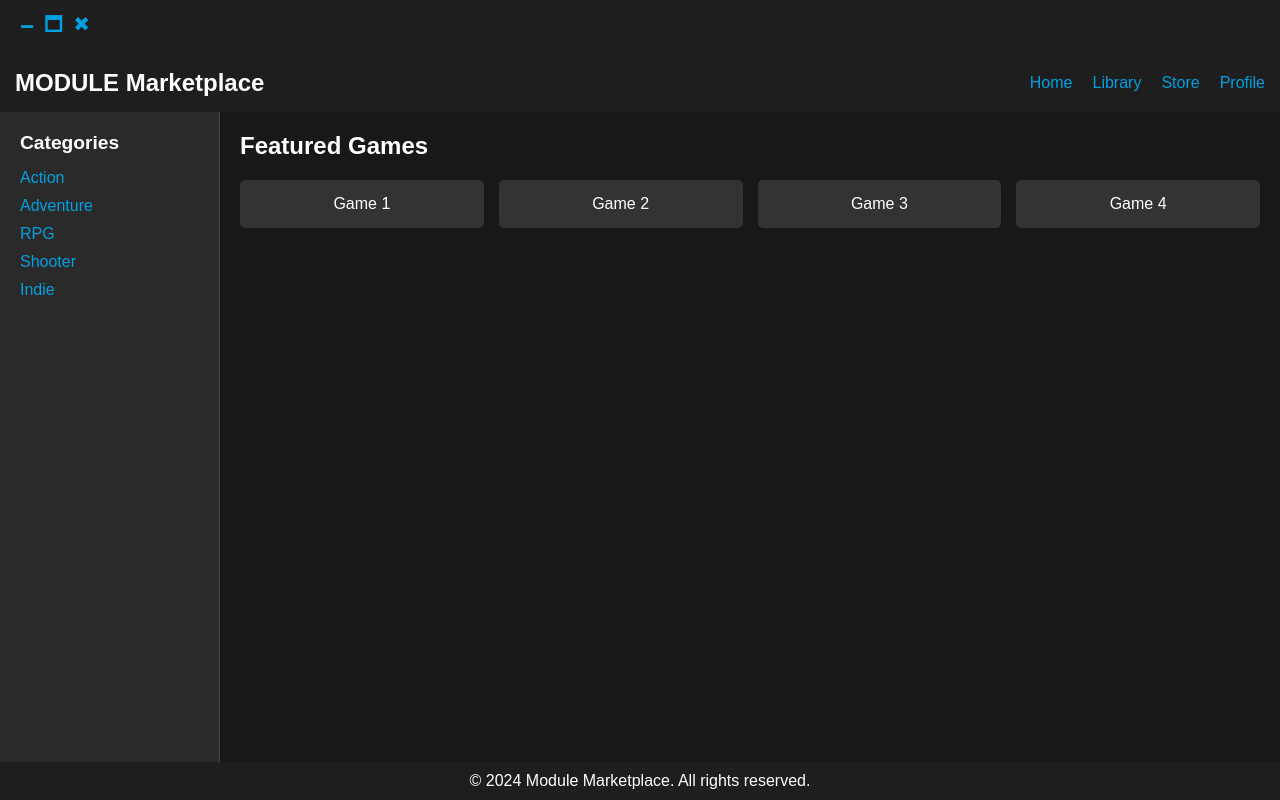
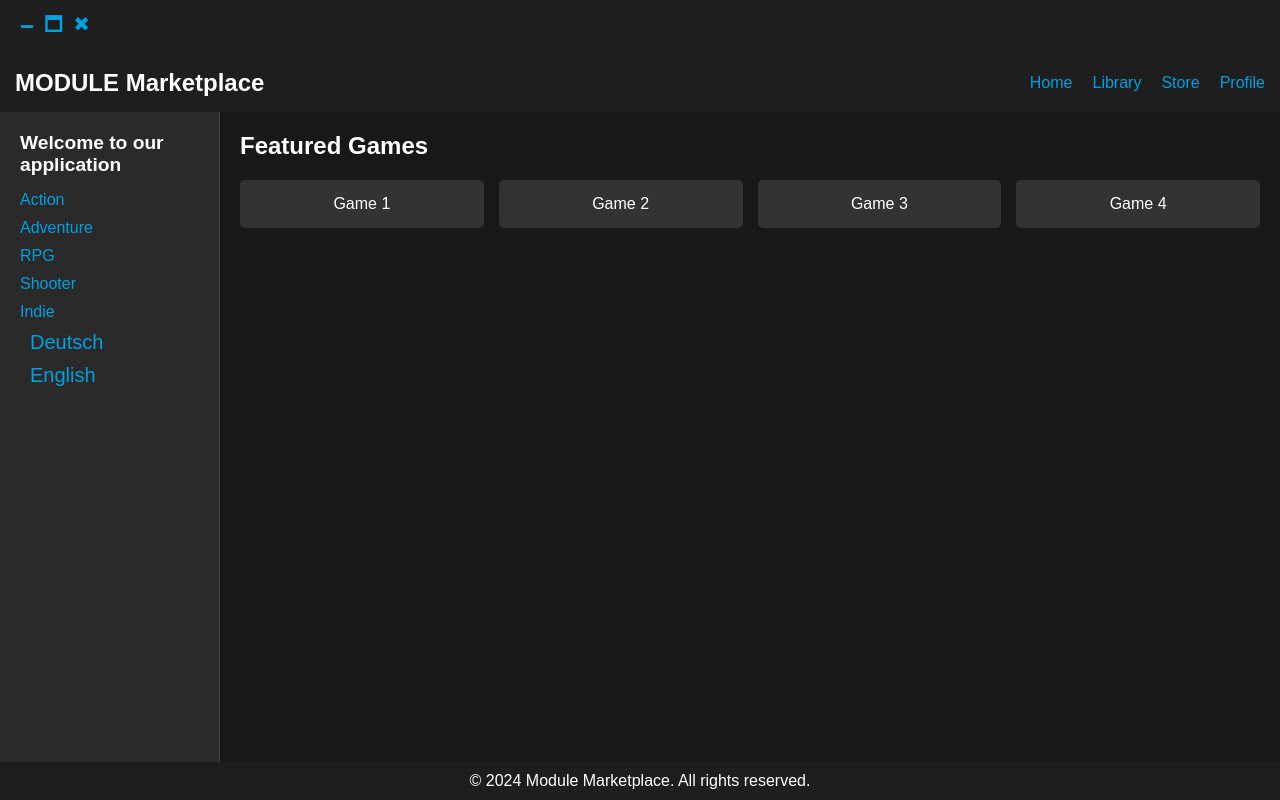
Before and after one commit to Reariuz/module_marketplace, a React (Create React App) app in the folder frontend/: page / in a window 1280 px wide. Built offline with nearby package versions, Linux system fonts and the light colour scheme.

Commit message:
first implementation of i18n translation. now i can use multiple languages and ask other for support

```diff
--- a/frontend/package.json
+++ b/frontend/package.json
@@ -47,6 +47,8 @@
     "eslint": "^8.57.1",
     "eslint-plugin-react": "^7.37.2",
     "eslint-plugin-react-hooks": "^5.0.0",
-    "globals": "^15.11.0"
+    "globals": "^15.11.0",
+    "i18next": "^23.16.4",
+    "react-i18next": "^15.1.0"
   }
 }
--- a/frontend/src/App.jsx
+++ b/frontend/src/App.jsx
@@ -4,9 +4,14 @@ import Sidebar from './components/Sidebar';
 import MainContent from './components/MainContent';
 import Footer from './components/Footer';
 import TitleBar from './components/TitleBar';
-import './App.css'; // Optional für Styling
+import './App.css';
+
+import { useTranslation } from 'react-i18next';
 
 const App = () => {
+
+    const { t } = useTranslation();
+
     console.log('app rendered')
     return (
         <div className='app'>
--- a/frontend/src/components/Sidebar.jsx
+++ b/frontend/src/components/Sidebar.jsx
@@ -1,15 +1,26 @@
 import React from 'react';
+import { useTranslation } from 'react-i18next';
+import i18n from 'i18next';
+
 
 const Sidebar = () => {
+
+    const { t } = useTranslation();
+    const changeLanguage = (lng) => {
+        i18n.changeLanguage(lng);
+      };
+
     return (
         <aside className="sidebar">
-            <h2>Categories</h2>
+            <h2>{t('welcome')}</h2>
             <ul>
                 <li>Action</li>
                 <li>Adventure</li>
                 <li>RPG</li>
                 <li>Shooter</li>
                 <li>Indie</li>
+                <li><button onClick={() => changeLanguage('de')}>Deutsch</button></li>
+                <li><button onClick={() => changeLanguage('en')}>English</button></li>
             </ul>
         </aside>
     );
--- a/frontend/src/index.jsx
+++ b/frontend/src/index.jsx
@@ -3,6 +3,8 @@ import ReactDOM from 'react-dom/client';
 import './index.css';
 import App from './App';
 import reportWebVitals from './reportWebVitals';
+import './utils/i18next';
+
 
 const root = ReactDOM.createRoot(document.getElementById('root'));
 root.render(
--- /dev/null
+++ b/frontend/src/utils/i18next.js
@@ -0,0 +1,22 @@
+import i18n from 'i18next';
+import { initReactI18next } from 'react-i18next';
+
+i18n
+  .use(initReactI18next) // Passes i18n down to react-i18next
+  .init({
+    resources: {
+      en: {
+        translation: require('./locales/en/translation.json')
+      },
+      de: {
+        translation: require('./locales/de/translation.json')
+      }
+    },
+    lng: 'en', // standart language
+    fallbackLng: 'en', // fallback language on error
+    interpolation: {
+      escapeValue: false
+    }
+  });
+
+export default i18n;
--- /dev/null
+++ b/frontend/src/utils/locales/de/translation.json
@@ -0,0 +1,4 @@
+{
+    "welcome": "Willkommen in unserer Anwendung",
+    "description": "Dies ist eine Beispielbeschreibung"
+  }
--- /dev/null
+++ b/frontend/src/utils/locales/en/translation.json
@@ -0,0 +1,4 @@
+{
+    "welcome": "Welcome to our application",
+    "description": "This is an example description"
+  }
```
Also changed, not shown: 1 other file (tests, documents, lock files or other folders).
